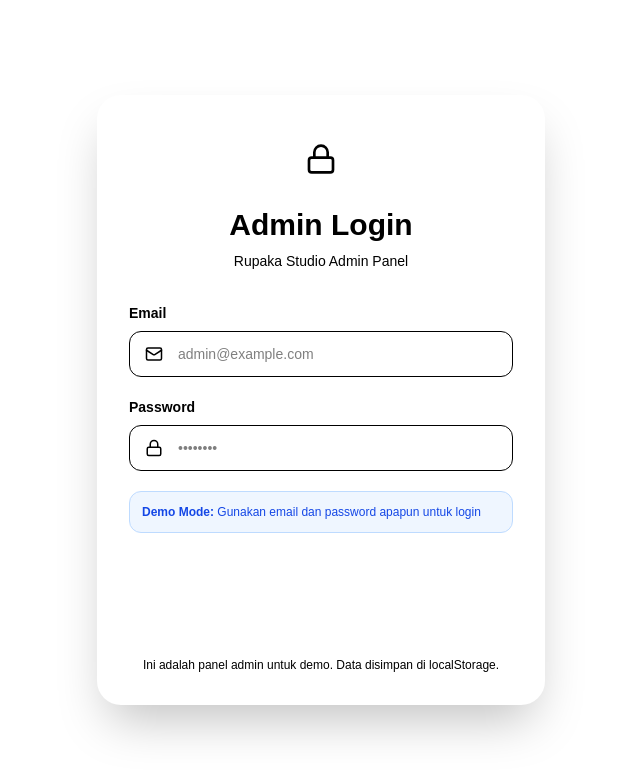
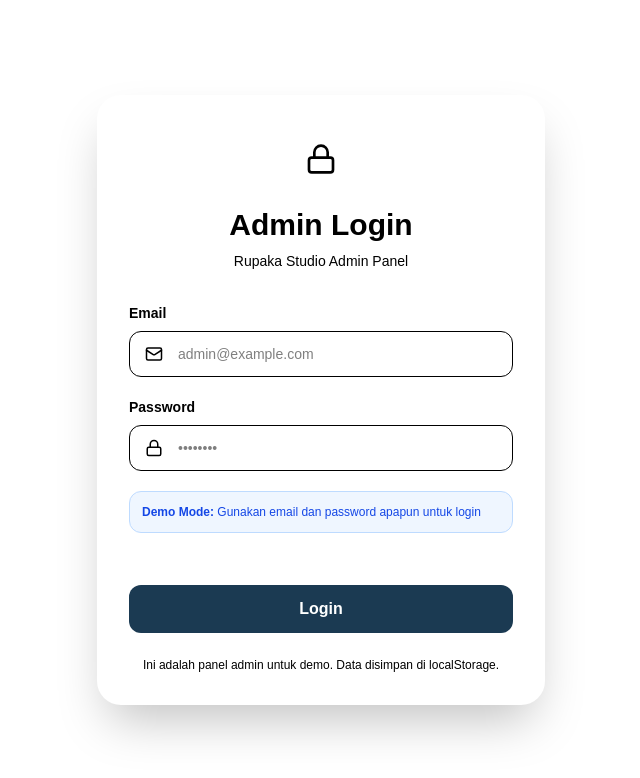
Before and after one commit to Mingkhemx/Rupaka-Studio, a React (Vite) app: page /admin/login in a window 1280 px wide. Shown: the top 778 px of the page, without its empty margins (319-959 px from the left). Built offline with nearby package versions, Linux system fonts and the light colour scheme.

Commit message:
fix: use hex colors directly in button styling

```diff
--- a/src/pages/AdminLogin.tsx
+++ b/src/pages/AdminLogin.tsx
@@ -88,7 +88,7 @@
           <button
             type="submit"
             disabled={loading}
-            className="w-full bg-primary-dark text-white hover:bg-primary-blue disabled:opacity-50 font-display font-bold py-3 rounded-[12px] transition-all duration-300 cursor-pointer mt-8"
+            className="w-full bg-[#1B3A52] text-white hover:bg-[#2E5A8C] disabled:opacity-50 font-display font-bold py-3 rounded-[12px] transition-all duration-300 cursor-pointer mt-8"
           >
             {loading ? 'Authenticating...' : 'Login'}
           </button>
```
